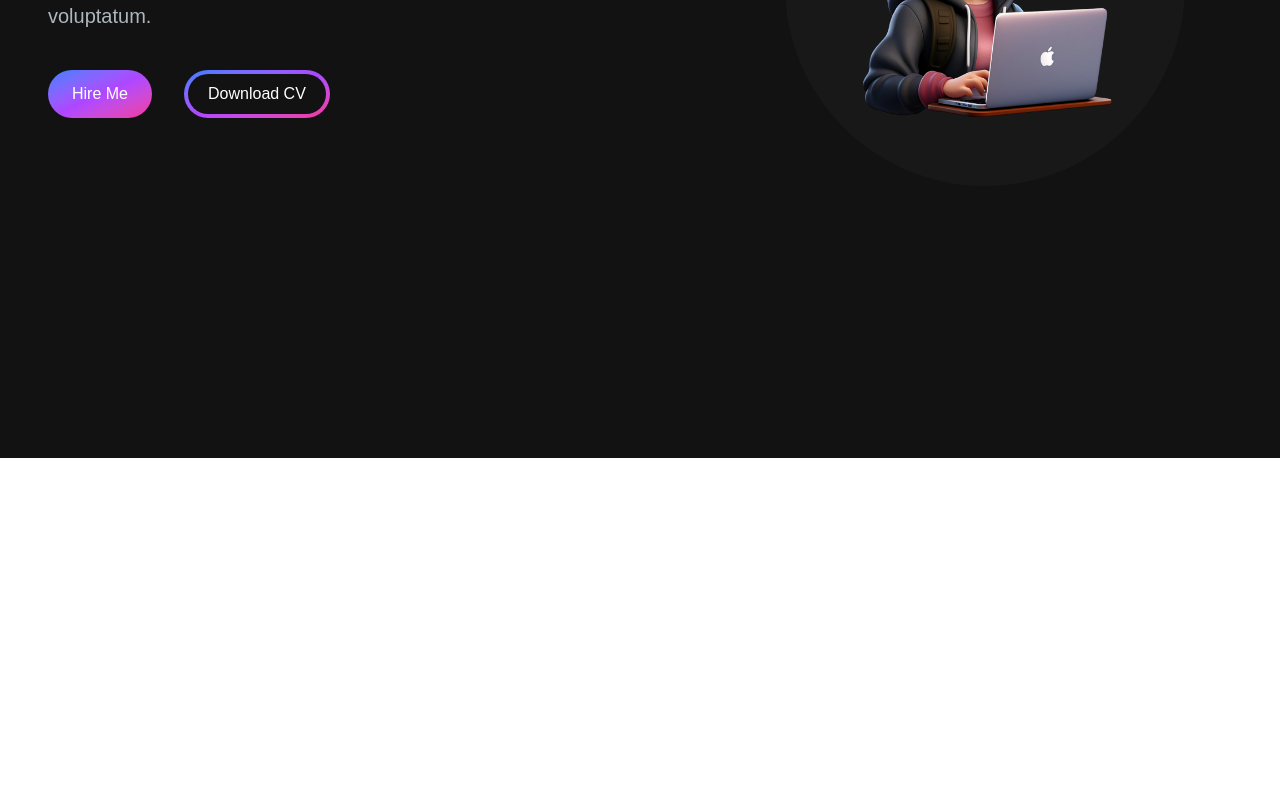
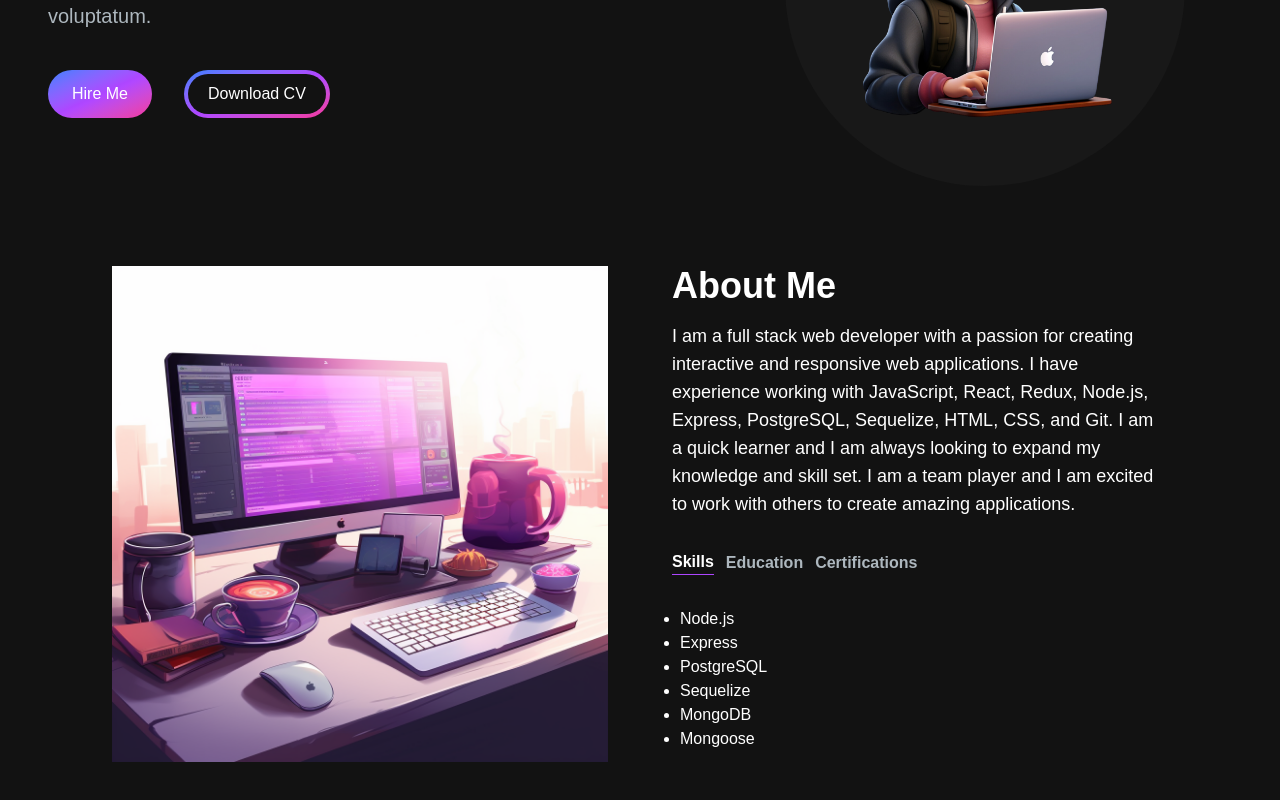
Before and after one commit to Diksha-Grover/portfolio, a Next.js app: page / in a window 1280 px wide. Shown: the part 342-1142 px from the top of the page. Before the commit the page ends 800 px from the top, so only its background shows below. Built offline with nearby package versions, Linux system fonts and the light colour scheme.

Commit message:
about section

```diff
--- a/src/app/page.js
+++ b/src/app/page.js
@@ -1,13 +1,17 @@
 import Image from "next/image";
+// import HeroSection from "./components/HeroSection";
+
 import HeroSection from "@/components/HeroSection";
 import Navbar from "@/components/Navbar";
+import AboutSection from "@/components/AboutSection";
 
 export default function Home() {
   return (
     <main className="flex min-h-screen flex-col bg-[#121212]">
       <Navbar />
-      <div className="container mx-auto mt-24 px-12 py-4">
+      <div className="container mt-24 mx-auto px-12 py-4">
         <HeroSection />
+        <AboutSection />
       </div>
     </main>
   );
--- /dev/null
+++ b/src/components/AboutSection.jsx
@@ -0,0 +1,96 @@
+"use client";
+import React, { useState, useTransition } from "react";
+import Image from "next/image";
+import TabButton from "./TabButton";
+
+const TAB_DATA = [
+  {
+    title: "Skills",
+    id: "skills",
+    content: (
+      <ul className="list-disc pl-2">
+        <li>Node.js</li>
+        <li>Express</li>
+        <li>PostgreSQL</li>
+        <li>Sequelize</li>
+        <li>MongoDB</li>
+        <li>Mongoose</li>
+      </ul>
+    ),
+  },
+  {
+    title: "Education",
+    id: "education",
+    content: (
+      <ul className="list-disc pl-2">
+        <li>Fullstack Academy of Code</li>
+        <li>University of California, Santa Cruz</li>
+      </ul>
+    ),
+  },
+  {
+    title: "Certifications",
+    id: "certifications",
+    content: (
+      <ul className="list-disc pl-2">
+        <li>AWS Cloud Practitioner</li>
+        <li>Google Professional Cloud Developer</li>
+      </ul>
+    ),
+  },
+];
+
+const AboutSection = () => {
+  const [tab, setTab] = useState("skills");
+  const [isPending, startTransition] = useTransition();
+
+  const handleTabChange = (id) => {
+    startTransition(() => {
+      setTab(id);
+    });
+  };
+
+  return (
+    <section className="text-white">
+      <div className="gap-8 items-center py-8 px-4 xl:gap-16 md:grid md:grid-cols-2 sm:py-16 lg:px-16">
+        <Image src="/images/about-image.png" width={500} height={500} />
+        <div className="mt-4 md:mt-0 text-left flex flex-col h-full">
+          <h2 className="text-4xl font-bold text-white mb-4">About Me</h2>
+          <p className="text-white texxt-base md:text-lg">
+            I am a full stack web developer with a passion for creating
+            interactive and responsive web applications. I have experience
+            working with JavaScript, React, Redux, Node.js, Express, PostgreSQL,
+            Sequelize, HTML, CSS, and Git. I am a quick learner and I am always
+            looking to expand my knowledge and skill set. I am a team player and
+            I am excited to work with others to create amazing applications.
+          </p>
+          <div className="flex flex-row justify-start mt-8">
+            <TabButton
+              selectTab={() => handleTabChange("skills")}
+              active={tab === "skills"}
+            >
+              Skills
+            </TabButton>
+            <TabButton
+              selectTab={() => handleTabChange("education")}
+              active={tab === "education"}
+            >
+              Education
+            </TabButton>
+            <TabButton
+              selectTab={() => handleTabChange("certifications")}
+              active={tab === "certifications"}
+            >
+              Certifications
+            </TabButton>
+          </div>
+          <div className="mt-8">
+            {TAB_DATA.find((t) => t.id === tab).content}
+          </div>
+        </div>
+      </div>
+    </section>
+  );
+};
+
+export default AboutSection;
--- /dev/null
+++ b/src/components/TabButton.jsx
@@ -0,0 +1,17 @@
+import React from "react";
+
+const TabButton = ({ active, selectTab, children }) => {
+  const buttonClasses = active
+    ? "text-white border-purple-500 border-b"
+    : "text-[#ADB7BE]";
+
+  return (
+    <button onClick={selectTab}>
+      <p className={`mr-3 font-semibold hover:text-white ${buttonClasses}`}>
+        {children}
+      </p>
+    </button>
+  );
+};
+
+export default TabButton;
```
Also changed, not shown: public/images/about-image.png (added).
